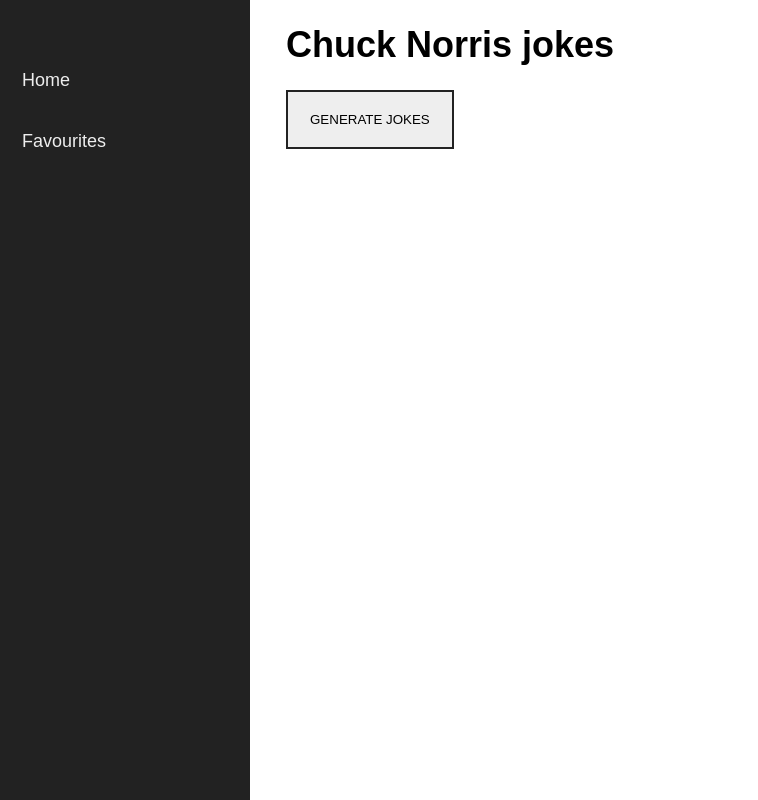
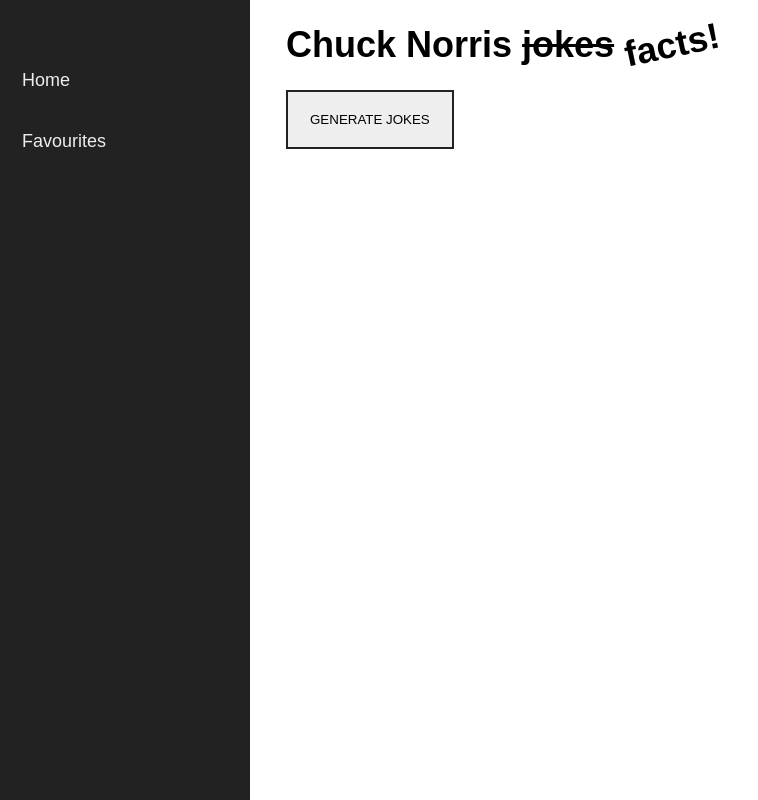
Before and after one commit to MVendrik/chuck-norris-assignment, a Vue app: page / in a window 1280 px wide. Shown: the whole page, without its empty margins (0-758 px from the left). Built offline with nearby package versions, Linux system fonts and the light colour scheme.

Commit message:
Adding a favourite button and styling the home header.

```diff
--- a/src/components/Joke.vue
+++ b/src/components/Joke.vue
@@ -1,6 +1,9 @@
 <template>
   <div class="joke">
-    <span v-on:click="addToFavourites" ref="text">{{ text }}</span>
+    <span ref="text">{{ text }} </span>
+    <span v-on:click="addToFavourites" class="favourite-button">
+      favourite ❤</span
+    >
   </div>
 </template>
 
@@ -43,4 +46,15 @@
   border-top: 1px solid #222222;
   padding: 20px 0;
 }
+
+.favourite-button {
+  display: inline-block;
+  cursor: pointer;
+  margin-left: 10px;
+}
+
+.favourite-button:hover {
+  text-decoration: underline;
+  font-weight: bold;
+}
 </style>
--- a/src/views/Home.vue
+++ b/src/views/Home.vue
@@ -1,6 +1,6 @@
 <template>
   <div class="home">
-    <h1>Chuck Norris jokes</h1>
+    <h1 class="header">Chuck Norris <s>jokes</s> <span>facts!</span></h1>
     <button class="joke-button" v-on:click="generateJokes">
       Generate jokes
     </button>
@@ -49,6 +49,11 @@
   margin: 0 2em;
 }
 
+.header span {
+  display: inline-block;
+  transform: rotate(-12deg);
+}
+
 .joke-button {
   background-color: #eeeeee;
   border: 2px solid #222222;
```
